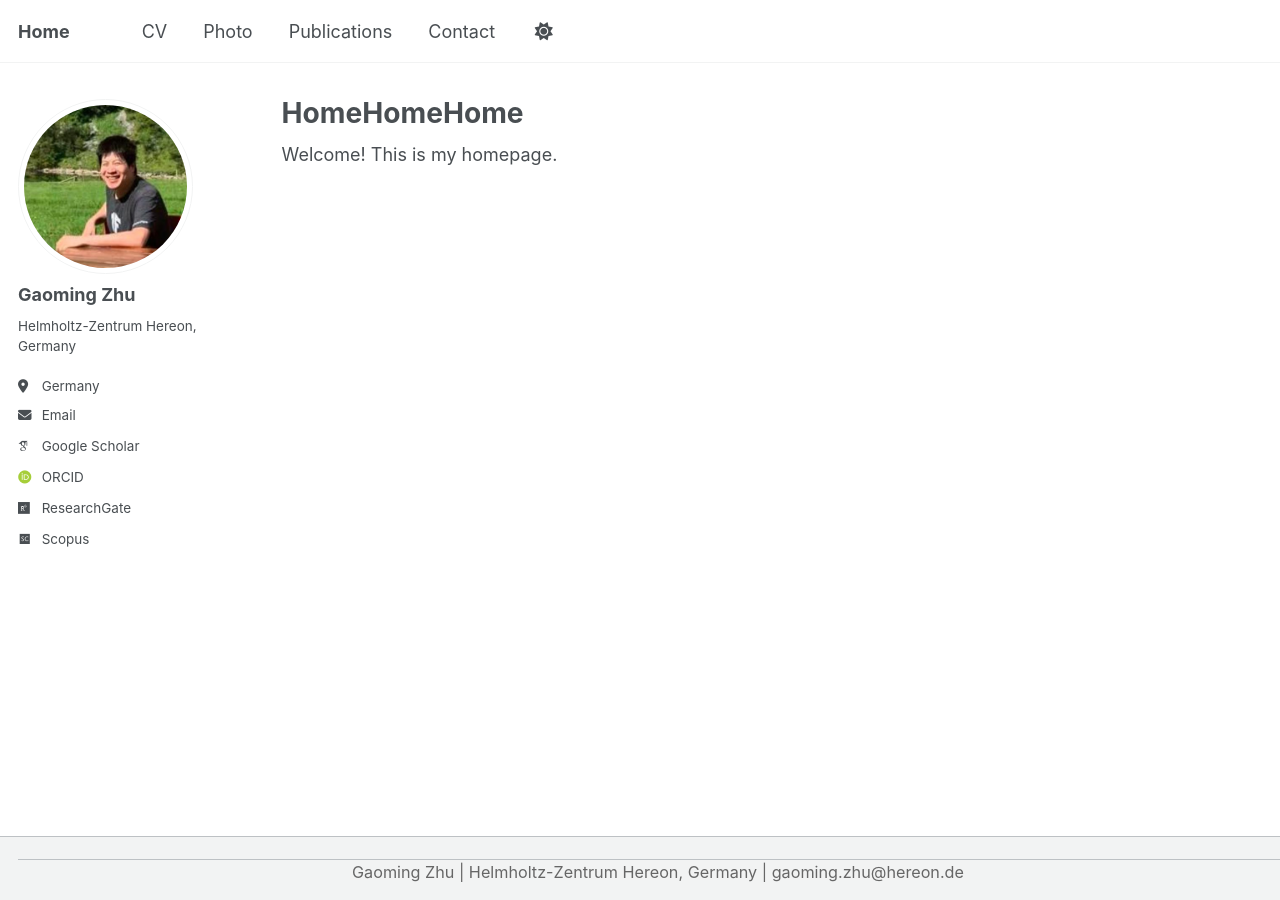
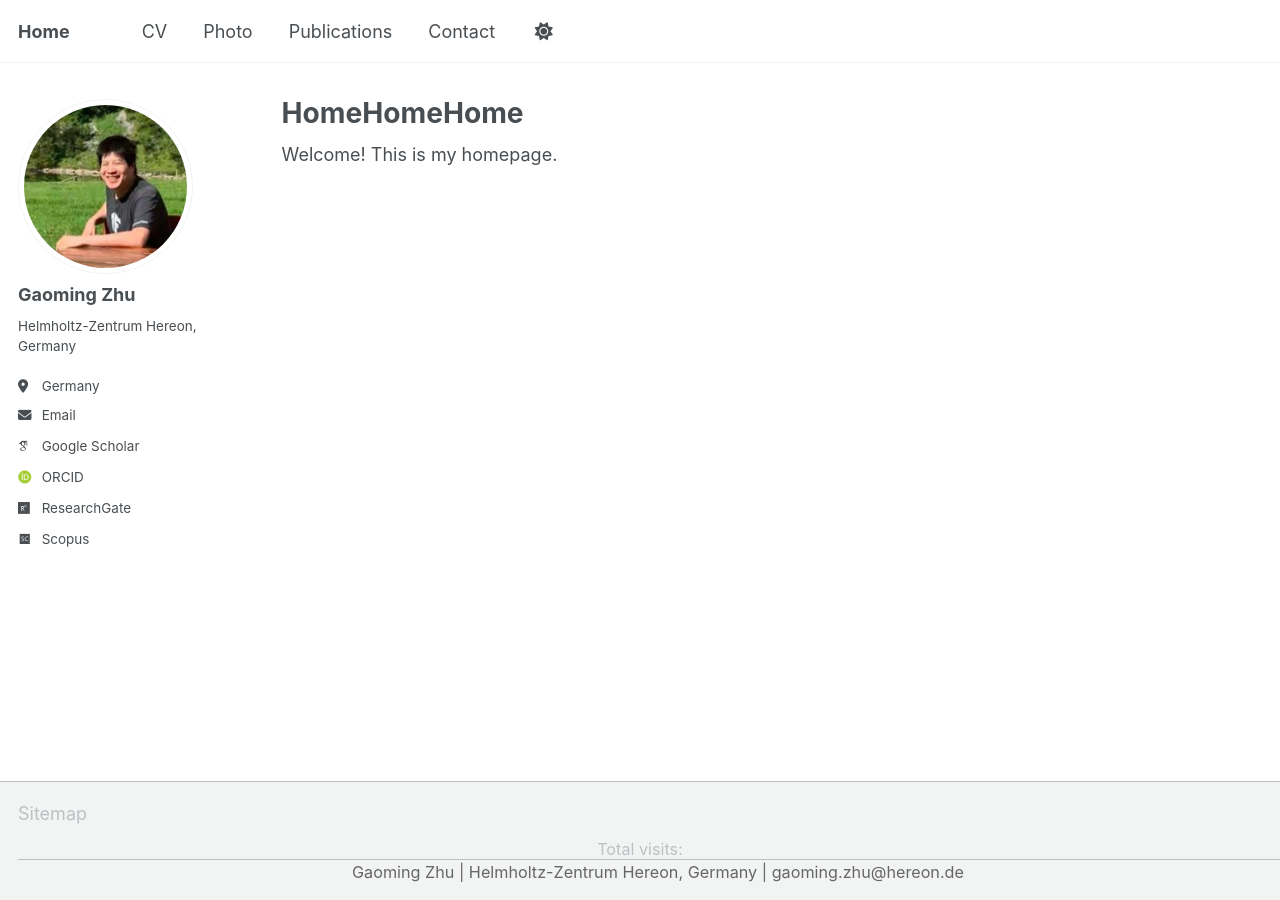
Before and after one commit to zgm900613/zgm900613.github.io, a Jekyll site: the page built from index.md, in a window 1280 px wide. Built offline with Jekyll 4.4.1, drawn with Linux system fonts in a browser that asks for light colours; some web fonts are replaced; a script that is not in the unit is left out; comment, search, counter and statistics services are not loaded.

Commit message:
Update custom.html

```diff
--- a/_includes/footer/custom.html
+++ b/_includes/footer/custom.html
@@ -16,4 +16,12 @@
     await mermaid.run({querySelector:'code.language-mermaid'});
 </script>
 
+<!-- Busuanzi site visit counter -->
+<p style="text-align:center; font-size: 0.9em; margin-top:10px;">
+  <span id="busuanzi_container_site_pv">
+    Total visits: <span id="busuanzi_value_site_pv"></span>
+  </span>
+</p>
+
+
 <!-- end custom footer snippets -->
```
